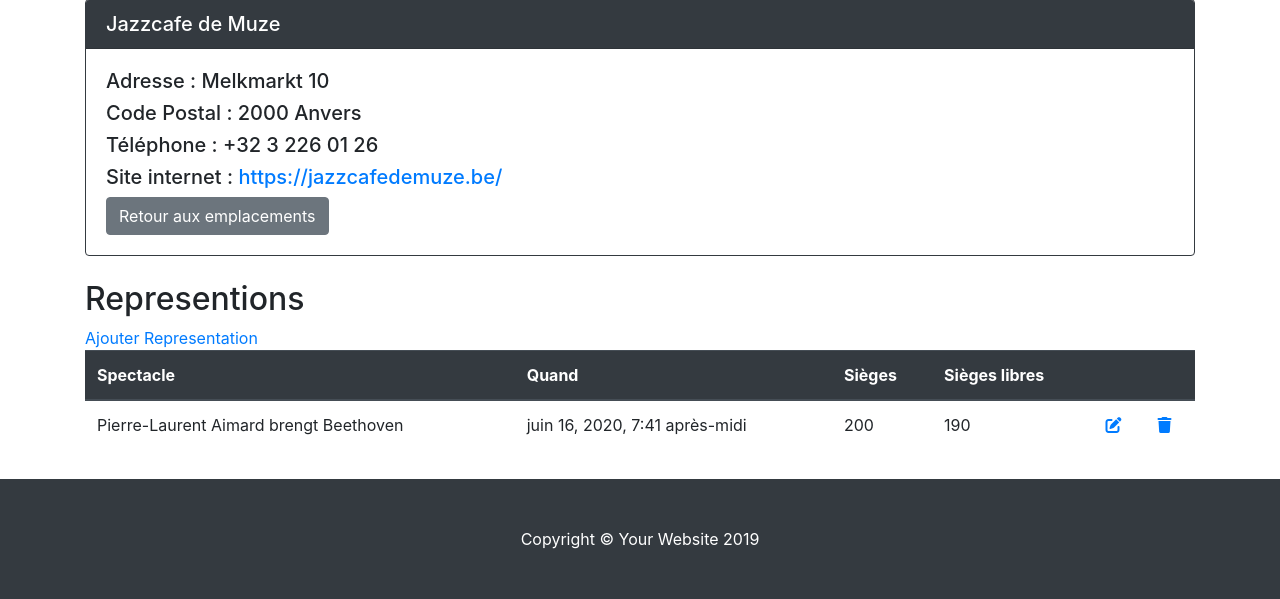
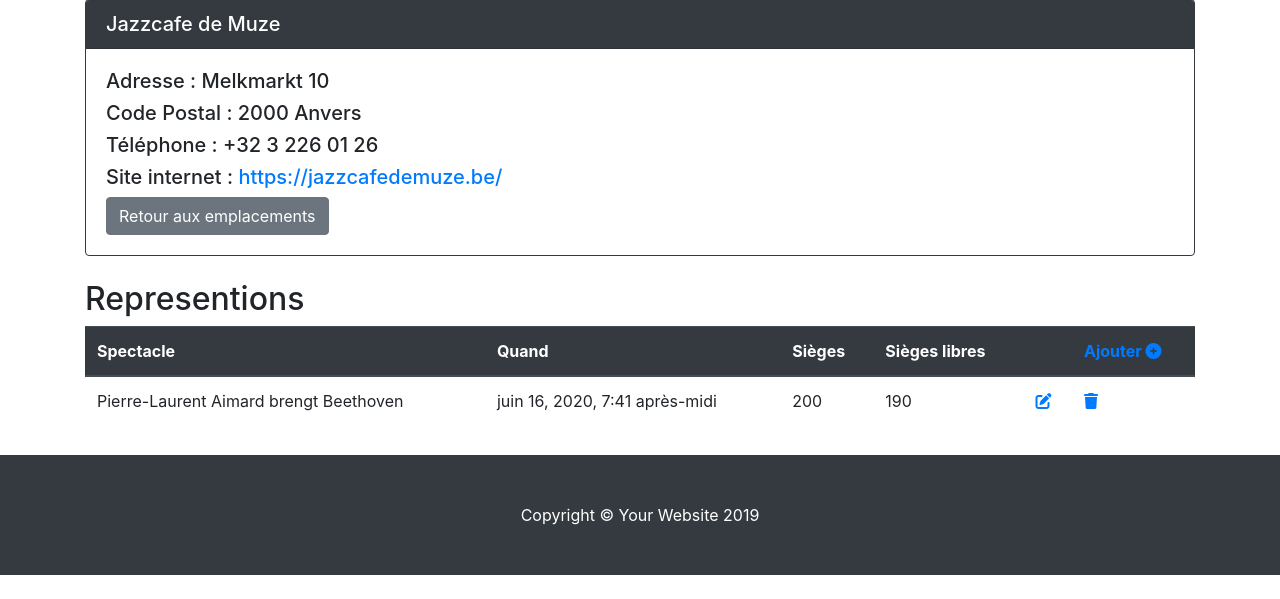
Before and after one commit to fernandomiron/projet-integration-2020, a Django app: page /location/read/jazzcafe-de-muze/ in a window 1280 px wide. Shown: the part 311-910 px from the top of the page. After the commit the page ends 886 px from the top, so only its background shows below. Run offline with Django 3.2, Linux system fonts and the light colour scheme; the visitor is signed in with stand-in values (Sample User, id 1); data comes from the database, SQL or seed files in the repository; parts of the project's set-up code (start-up, migrations or seed data) failed here and were passed over; some libraries are stand-ins or nearby versions.

Commit message:
location detail et show detail boostraping

```diff
--- a/reservations/app/templates/app/locationdetailed.html
+++ b/reservations/app/templates/app/locationdetailed.html
@@ -18,10 +18,6 @@
         </div>
     </div>
       <h2> Representions</h2>
-      {% if request.user.is_staff %}
-        <a href="{% url 'CreateRepresentation' location.pk %}"> Ajouter Representation </a> <!-- A mettre dans la nav bar-->
-      {% endif %}
-
     <table class="table">
     <thead class="thead-dark">
     <tr>
@@ -30,7 +26,9 @@
         <th>Sièges</th>
         <th>Sièges libres</th>
         <th> </th>
-        <th> </th>
+        <th> {% if request.user.is_staff %}
+    <a href="{% url 'CreateRepresentation' location.pk %}"> Ajouter <i class="fas fa-plus-circle"></i></a> <!-- A mettre dans la nav bar-->
+      {% endif %}</th>
     </tr>
     </thead>
     <tbody>
--- a/reservations/app/templates/app/show_detail.html
+++ b/reservations/app/templates/app/show_detail.html
@@ -41,6 +41,7 @@
             <th>Place disponible</th>
             <th>Adresse</th>
             <th>Localité</th>
+            <th> </th>
         </tr>
         </thead>
         <tbody>
```
